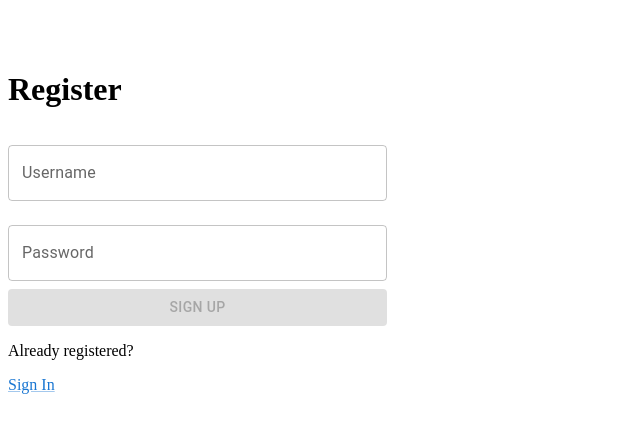
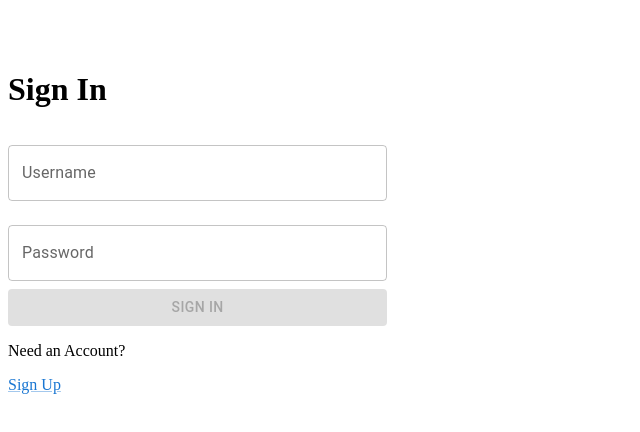
Before and after one commit to alehtulach/mern-react, a React app: page / in a window 1280 px wide. Shown: the top 432 px of the page, without its empty margins (0-640 px from the left). Built offline with nearby package versions, Linux system fonts and the light colour scheme.

Commit message:
add Login component

```diff
--- a/src/App.jsx
+++ b/src/App.jsx
@@ -1,7 +1,8 @@
 import Register from "./components/Register/Register";
+import Login from "./components/Login/Login";
 
 const App = () => {
-  return <Register />;
+  return <Login />;
 };
 
 export default App;
--- /dev/null
+++ b/src/components/Login/Login.jsx
@@ -0,0 +1,94 @@
+import { useContext, useState } from "react";
+import { Button, Link, TextField } from "@mui/material";
+import AuthContext from "../../context/AuthProvider";
+import "./styles.scss";
+import axios from "../../api/axios";
+
+const Login = () => {
+  const { setAuth } = useContext(AuthContext);
+  const [data, setData] = useState({});
+  const [success, setSuccess] = useState(false);
+  const [errorMsg, setErrorMsg] = useState("");
+
+  const handleInputChange = (field, value) => {
+    setData((prevState) => ({ ...prevState, [field]: value }));
+  };
+
+  const isSubmitEnabled = () => {
+    let dataProps = ["username", "password"];
+    return dataProps.every((prop) => !!data[prop]);
+  };
+
+  const handleSubmit = async () => {
+    try {
+      const username = data["username"];
+      const password = data["password"];
+      const response = await axios.post("/auth", {
+        username,
+        password,
+      });
+      const accessToken = response?.data?.accessToken;
+      const roles = response?.data?.roles;
+      setAuth({ username, password, roles, accessToken });
+      setSuccess(true);
+    } catch (e) {
+      if (!e?.response) {
+        setErrorMsg("No Server Response");
+      } else if (e.response?.status === 400) {
+        setErrorMsg("Missing Username or Password");
+      } else if (e.response?.status === 401) {
+        setErrorMsg("Unauthorized");
+      } else {
+        setErrorMsg("Login Failed");
+      }
+    }
+  };
+
+  return (
+    <div className="login_form">
+      {success ? (
+        <>
+          <h1>You are logged in!</h1>
+          <Link href="#" underline="always">
+            Go to Home
+          </Link>
+        </>
+      ) : (
+        <>
+          <p className="error">{errorMsg}</p>
+          <h1>Sign In</h1>
+          <TextField
+            id="username"
+            label="Username"
+            variant="outlined"
+            margin="normal"
+            value={data?.username || ""}
+            onChange={(e) => handleInputChange("username", e.target.value)}
+          />
+          <TextField
+            id="password"
+            label="Password"
+            variant="outlined"
+            margin="normal"
+            value={data?.password || ""}
+            onChange={(e) => handleInputChange("password", e.target.value)}
+          />
+          <Button
+            variant="contained"
+            margin="normal"
+            disabled={!isSubmitEnabled()}
+            onClick={handleSubmit}
+          >
+            Sign In
+          </Button>
+          <p>Need an Account?</p>
+          <Link href="#" underline="always">
+            Sign Up
+          </Link>
+        </>
+      )}
+    </div>
+  );
+};
+
+export default Login;
--- /dev/null
+++ b/src/components/Login/styles.scss
@@ -0,0 +1,5 @@
+.login_form {
+  width: 30%;
+  display: flex;
+  flex-direction: column;
+}
--- /dev/null
+++ b/src/context/AuthProvider.jsx
@@ -0,0 +1,15 @@
+import { createContext, useState } from "react";
+
+const AuthContext = createContext({});
+
+export const AuthProvider = ({ children }) => {
+  const [auth, setAuth] = useState({});
+
+  return (
+    <AuthContext.Provider value={{ auth, setAuth }}>
+      {children}
+    </AuthContext.Provider>
+  );
+};
+
+export default AuthContext;
--- a/src/index.jsx
+++ b/src/index.jsx
@@ -1,5 +1,10 @@
 import { createRoot } from "react-dom/client";
 import App from "./App";
+import { AuthProvider } from "./context/AuthProvider";
 
 const container = document.getElementById("root");
-createRoot(container).render(<App />);
+createRoot(container).render(
+  <AuthProvider>
+    <App />
+  </AuthProvider>
+);
```
